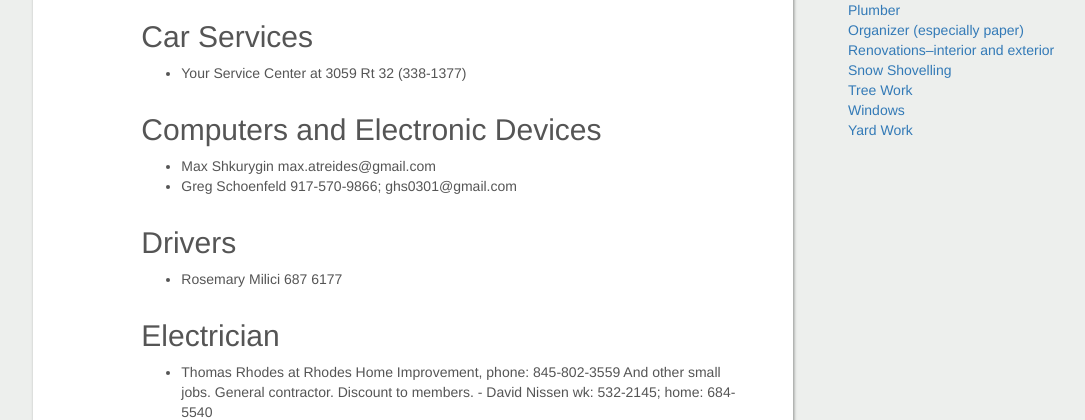
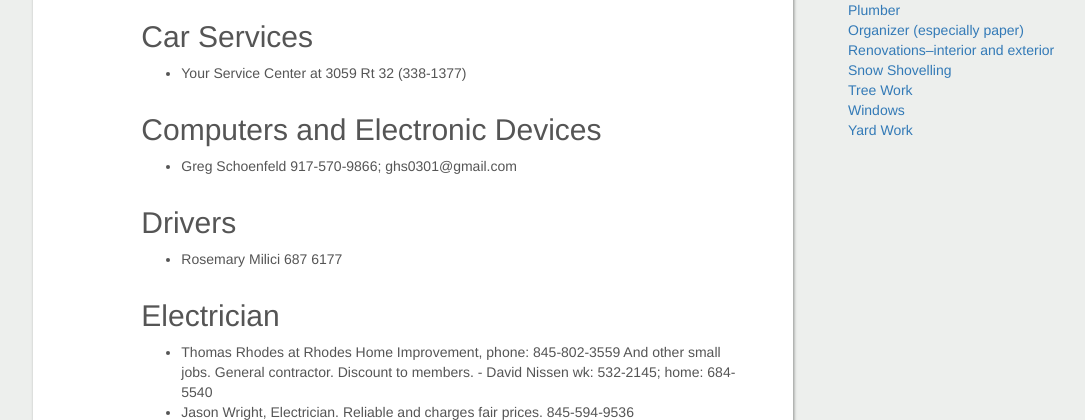
Before and after one commit to mooja/ssip3, a Django app: page /flatpages/service-providers/ in a window 1280 px wide. Shown: the part 360-780 px from the top of the page, without its empty margins (37-1122 px from the left). Run offline with Django 3.2, Linux system fonts and the light colour scheme; parts of the project's set-up code (start-up, migrations or seed data) failed here and were passed over; some libraries are stand-ins or nearby versions.

Commit message:
updated service providers

```diff
--- a/app/templates/flatpages/service-providers.html
+++ b/app/templates/flatpages/service-providers.html
@@ -35,7 +35,6 @@
     </ul>
     <h2 id="computers-and-electronic-devices">Computers and Electronic Devices</h2>
     <ul>
-        <li>Max Shkurygin max.atreides@gmail.com</li>
         <li>Greg Schoenfeld 917-570-9866; ghs0301@gmail.com</li>
     </ul>
     <h2 id="drivers">Drivers</h2>
```
